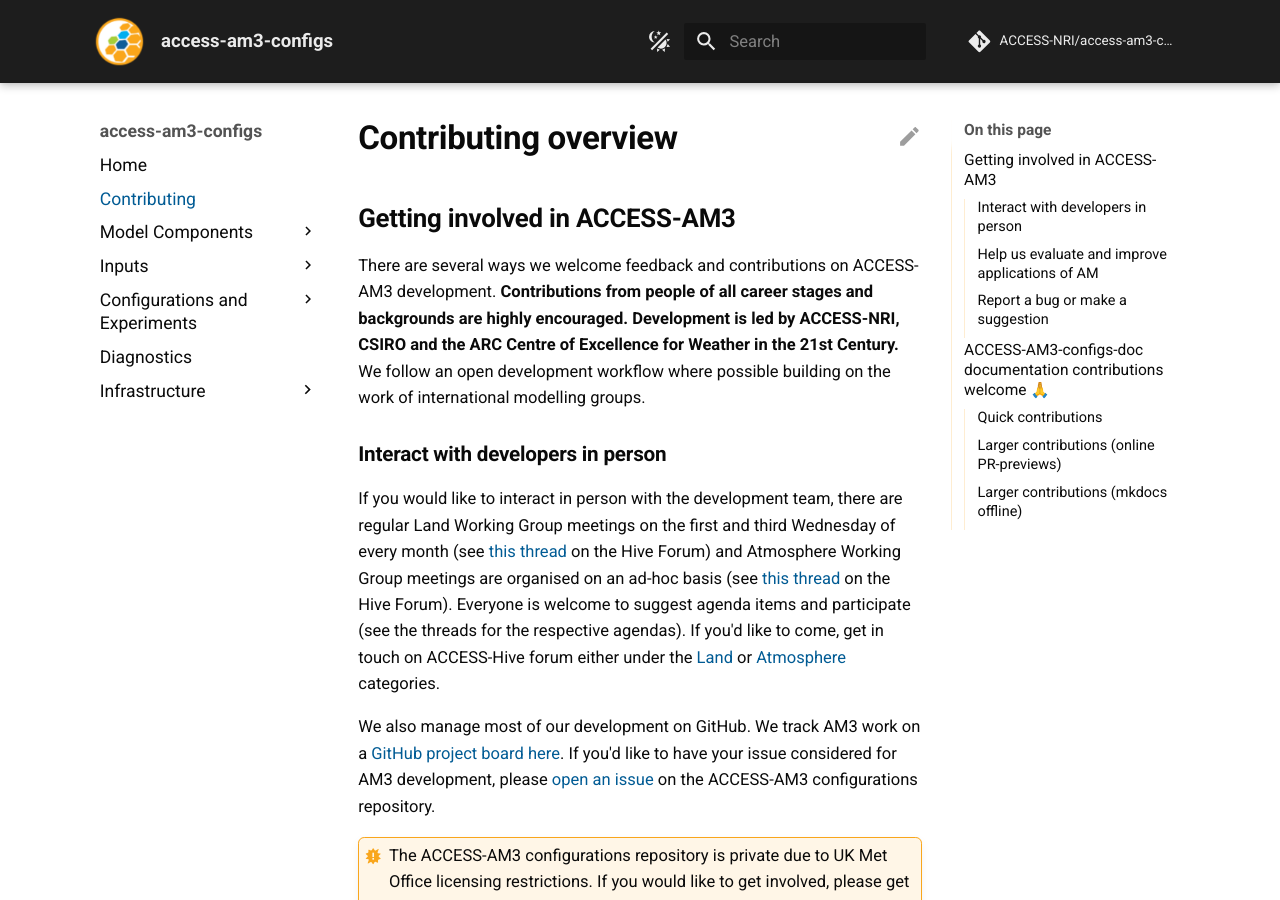
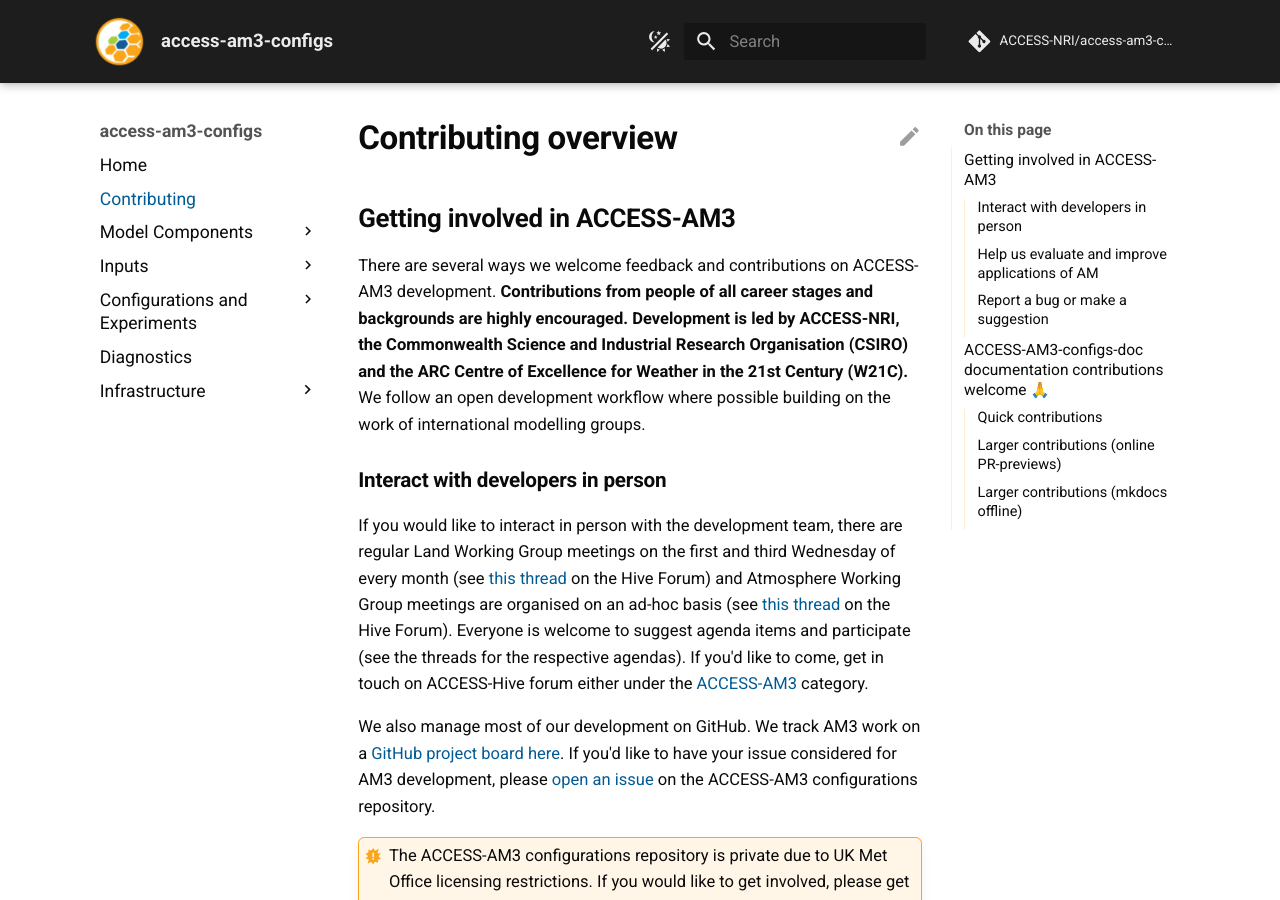
Before and after one commit to ACCESS-NRI/access-am3-configs-doc, an MkDocs documentation site: the page built from documentation/docs/pages/contributing/index.md, in a window 1280 px wide and 900 px high. Built offline with MkDocs 1.6.1 and Material for MkDocs 9.7.7, drawn with Linux system fonts in a browser that asks for light colours; comment, search, counter and statistics services are not loaded.

Commit message:
Some updates to README and contributing

```diff
--- a/documentation/docs/pages/contributing/index.md
+++ b/documentation/docs/pages/contributing/index.md
@@ -1,10 +1,10 @@
 ## Getting involved in ACCESS-AM3
 
-There are several ways we welcome feedback and contributions on ACCESS-AM3 development. **Contributions from people of all career stages and backgrounds are highly encouraged. Development is led by ACCESS-NRI, CSIRO and the ARC Centre of Excellence for Weather in the 21st Century.** We follow an open development workflow where possible building on the work of international modelling groups.
+There are several ways we welcome feedback and contributions on ACCESS-AM3 development. **Contributions from people of all career stages and backgrounds are highly encouraged. Development is led by ACCESS-NRI, the Commonwealth Science and Industrial Research Organisation (CSIRO) and the ARC Centre of Excellence for Weather in the 21st Century (W21C).** We follow an open development workflow where possible building on the work of international modelling groups.
 
 ### Interact with developers in person
 
-If you would like to interact in person with the development team, there are regular Land Working Group meetings on the first and third Wednesday of every month (see [this thread](https://forum.access-hive.org.au/t/land-working-group-announce/355) on the Hive Forum) and Atmosphere Working Group meetings are organised on an ad-hoc basis (see [this thread](https://forum.access-hive.org.au/t/announce-atmosphere-working-group/568) on the Hive Forum). Everyone is welcome to suggest agenda items and participate (see the threads for the respective agendas). If you'd like to come, get in touch on ACCESS-Hive forum either under the [Land](https://forum.access-hive.org.au/c/land/8) or [Atmosphere](https://forum.access-hive.org.au/c/atmosphere/7) categories.
+If you would like to interact in person with the development team, there are regular Land Working Group meetings on the first and third Wednesday of every month (see [this thread](https://forum.access-hive.org.au/t/land-working-group-announce/355) on the Hive Forum) and Atmosphere Working Group meetings are organised on an ad-hoc basis (see [this thread](https://forum.access-hive.org.au/t/announce-atmosphere-working-group/568) on the Hive Forum). Everyone is welcome to suggest agenda items and participate (see the threads for the respective agendas). If you'd like to come, get in touch on ACCESS-Hive forum either under the [ACCESS-AM3](https://forum.access-hive.org.au/c/atmosphere/am3/243) category.
 
 We also manage most of our development on GitHub. We track AM3 work on a [GitHub project board here](https://github.com/orgs/ACCESS-NRI/projects/35). If you'd like to have your issue considered for AM3 development, please [open an issue](https://github.com/ACCESS-NRI/access-am3-configs/issues/new) on the ACCESS-AM3 configurations repository.
 
```
Also changed, not shown: README.md.
